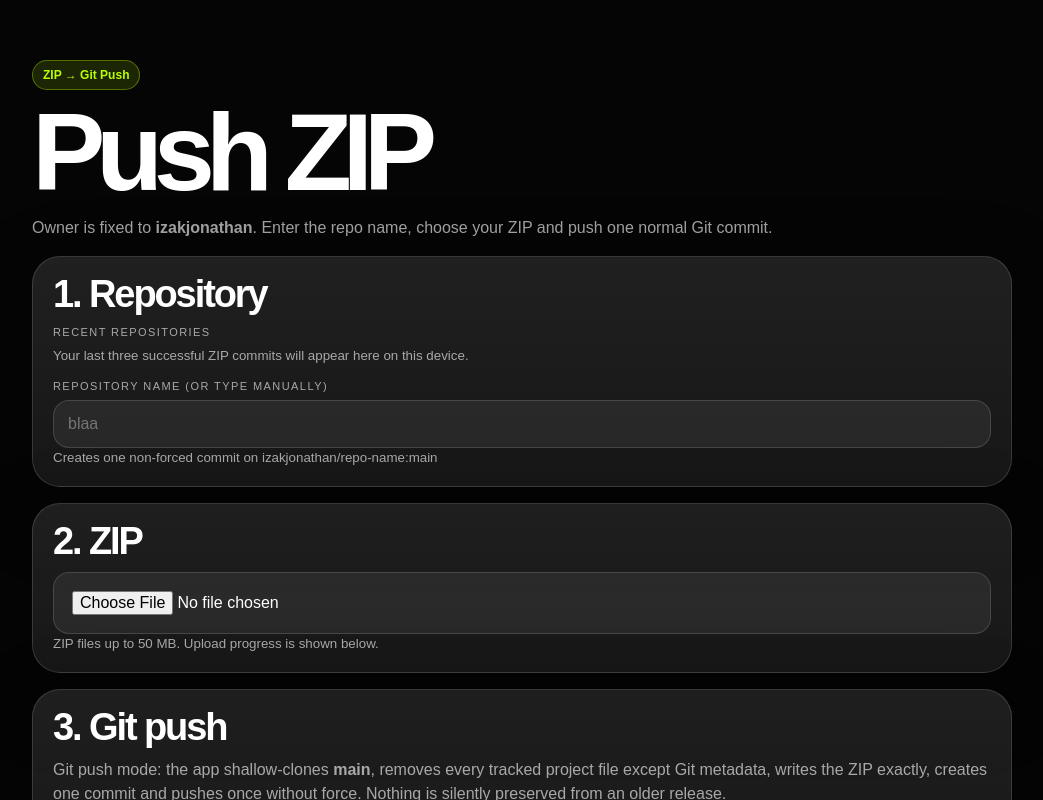
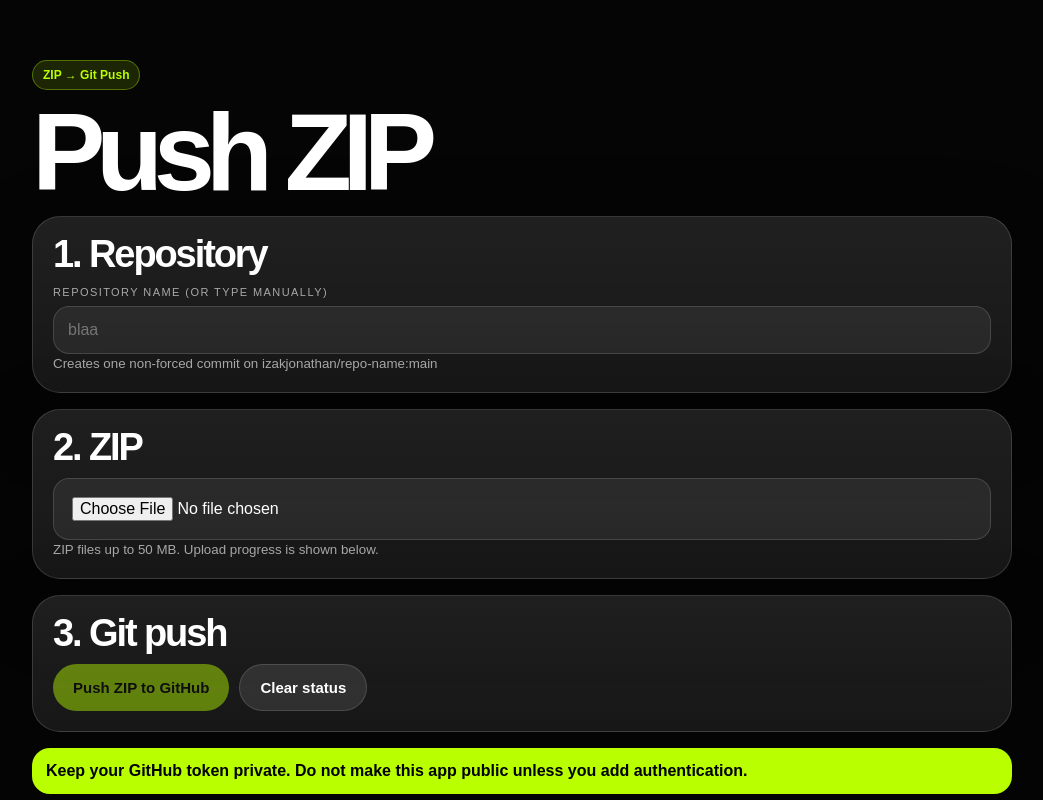
Before and after one commit to izakjonathan/commit, a Next.js app: page / in a window 1280 px wide. Shown: the top 800 px of the page, without its empty margins (118-1161 px from the left). Built offline with nearby package versions, Linux system fonts and the light colour scheme.

Commit message:
Remove explanatory copy from ZIP commit interface

```diff
--- a/app/page.js
+++ b/app/page.js
@@ -234,15 +234,12 @@ export default function Home() {
     <main>
       <div className="kicker">ZIP → Git Push</div>
       <h1>Push ZIP</h1>
-      <p>
-        Owner is fixed to <b>{DEFAULT_OWNER}</b>. Enter the repo name, choose your ZIP and push one normal Git commit.
-      </p>
 
       <section className="card">
         <h2>1. Repository</h2>
-        <div style={{ marginBottom: 16 }}>
-          <label>Recent repositories</label>
-          {recentRepos.length ? (
+        {recentRepos.length > 0 && (
+          <div style={{ marginBottom: 16 }}>
+            <label>Recent repositories</label>
             <div className="actions" role="group" aria-label="Recent repositories" style={{ marginTop: 0 }}>
               {recentRepos.map((name) => (
                 <button
@@ -257,10 +254,8 @@ export default function Home() {
                 </button>
               ))}
             </div>
-          ) : (
-            <small>Your last three successful ZIP commits will appear here on this device.</small>
-          )}
-        </div>
+          </div>
+        )}
         <label htmlFor="repository-name">Repository name (or type manually)</label>
         <input
           id="repository-name"
@@ -308,9 +303,6 @@ export default function Home() {
 
       <section className="card">
         <h2>3. Git push</h2>
-        <p>
-          Git push mode: the app shallow-clones <b>{DEFAULT_BRANCH}</b>, removes every tracked project file except Git metadata, writes the ZIP exactly, creates one commit and pushes once without force. Nothing is silently preserved from an older release.
-        </p>
         <div className="actions">
           <button disabled={busy || !zipFile || !normalizedRepo} onClick={commitZip}>
             {busy ? "Pushing..." : "Push ZIP to GitHub"}
```
